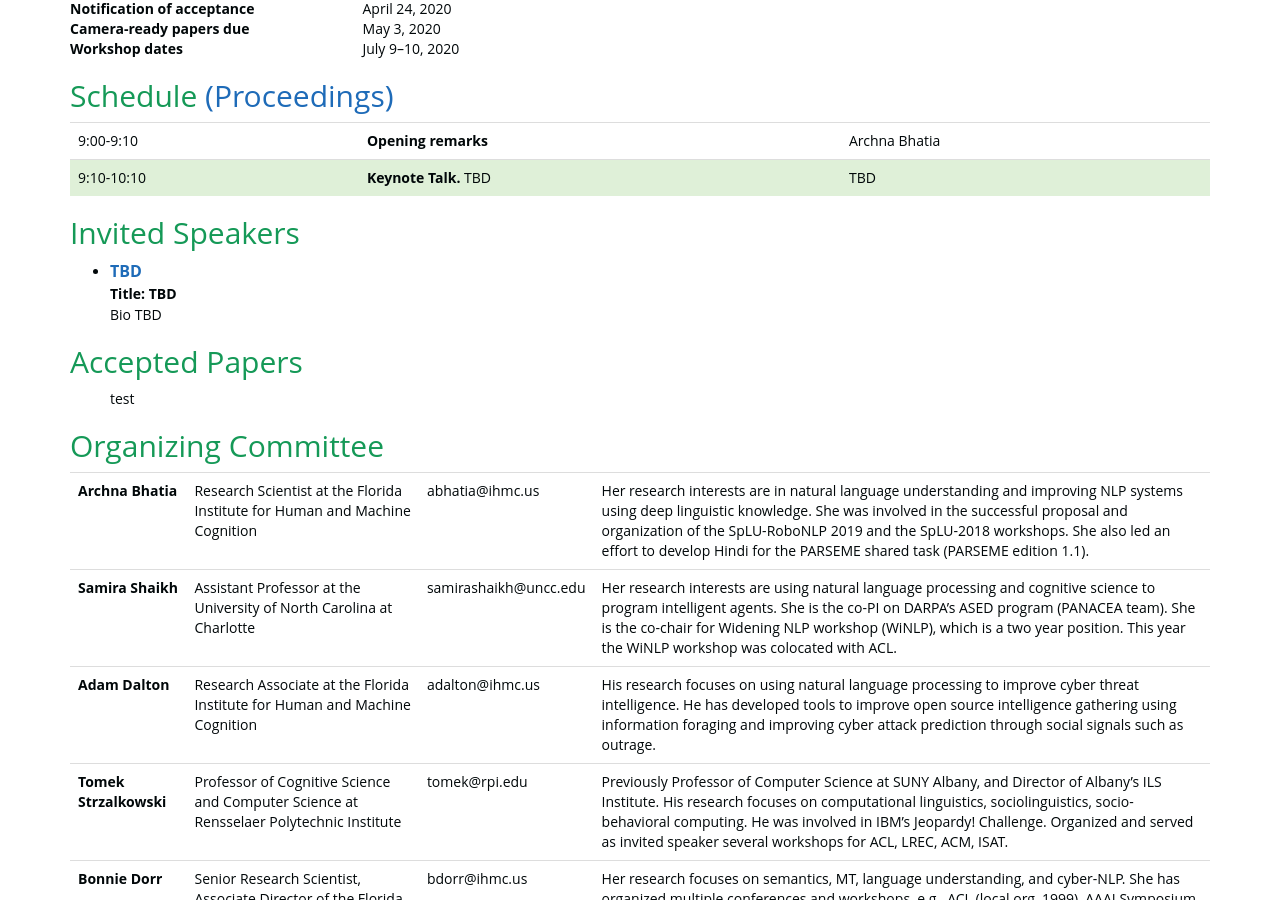
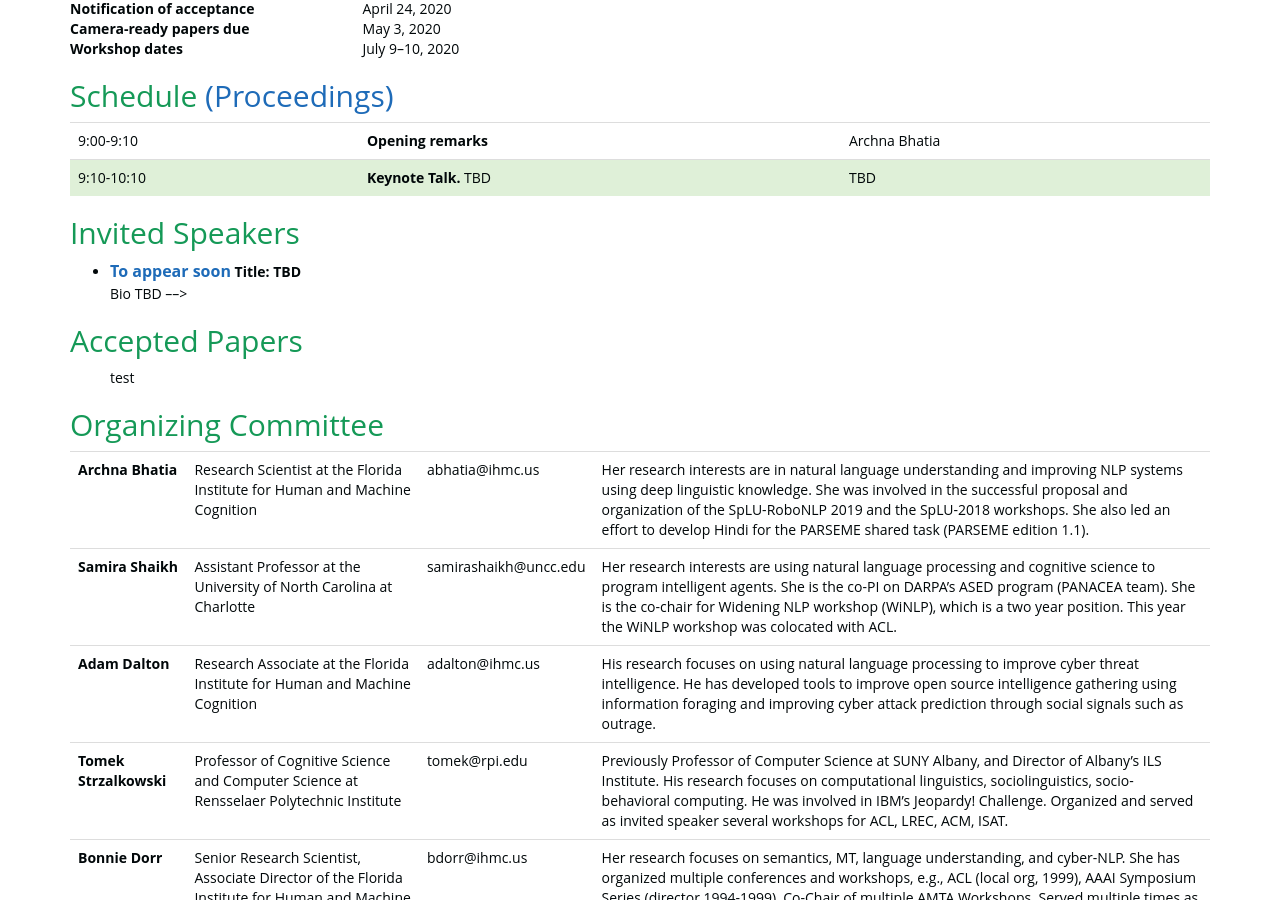
Before and after one commit to social-threats/social-threats.github.io, a Jekyll site: the page built from index.html, in a window 1280 px wide and 900 px high, scrolled down 1314 px. Built offline with Jekyll 4.4.1, drawn with Linux system fonts in a browser that asks for light colours; nearby versions of some CDN libraries.

Commit message:
Update invited_speakers.html

```diff
--- a/_includes/_STOC_2020/invited_speakers.html
+++ b/_includes/_STOC_2020/invited_speakers.html
@@ -4,10 +4,11 @@
 
 <ul>
     <li>
-        <font size="3" color="black"><b><a href="#">TBD</a></b></font>
+        <font size="3" color="black"><b><a href="#">To appear soon</a></b></font>
+        <!––
         <br/>
         <b>Title: TBD</b>
         <br/>
-        Bio TBD
+        Bio TBD ––>
     </li>
 </ul>
```
